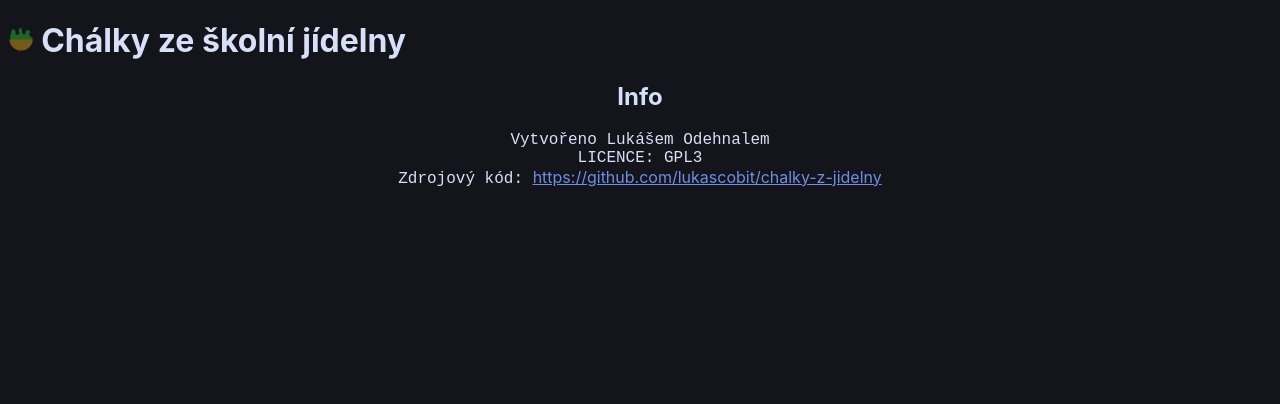
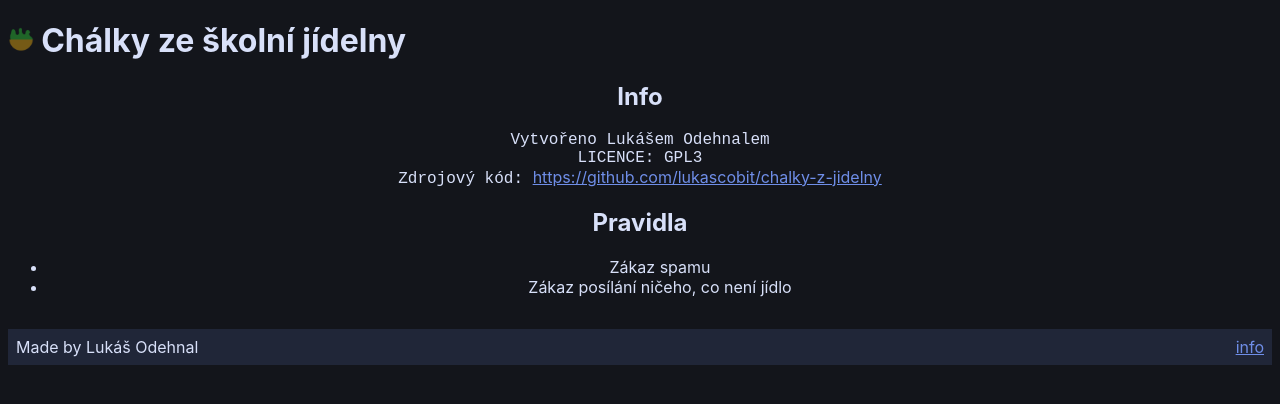
Before and after one commit to divear/chalky-z-jidelny, a React (Create React App) app: page /info in a window 1280 px wide. Shown: the top 404 px of the page. Built offline with nearby package versions, Linux system fonts and the light colour scheme; no server answers.

Commit message:
title and css changes

```diff
--- a/src/App.css
+++ b/src/App.css
@@ -41,6 +41,7 @@ textarea{
   padding: 0.2vw;
 }
 footer{
+  position: relative;
   background-color: var(--fr);
   padding: 0.5rem;
   margin: 2rem 0 0 0;
--- a/src/App.jsx
+++ b/src/App.jsx
@@ -11,6 +11,7 @@ import NewChalka from './components/NewChalka';
 import NewComment from './components/NewComment';
 import logo from "./components/imgs/logo.png"
 import Info from './components/Info';
+import NotFound from './components/NotFound';
 
 function App() {
   return (
@@ -25,9 +26,13 @@ function App() {
           <Route path="new/chalka" element={<NewChalka />}></Route>
           <Route path="chalky/:id" element={<SpecificChalka />}></Route>
           <Route exact path="/" element={<Home />}></Route>
+          <Route path="*" element={<NotFound />}></Route>
         </Routes>
       </Router>
-
+      <footer>
+        Made by Lukáš Odehnal
+        <a className='floatRight' href="/info">info</a>
+      </footer>
     </>
   );
 }
--- a/src/components/Home.jsx
+++ b/src/components/Home.jsx
@@ -39,10 +39,7 @@ function Home() {
                     )
                 })}
             </div>
-            <footer>
-                Made by Lukáš Odehnal
-                <a className='floatRight' href="/info">info</a>
-            </footer>
+
         </div>
     </div>
 }
--- a/src/components/Info.jsx
+++ b/src/components/Info.jsx
@@ -2,12 +2,18 @@ import React from 'react';
 
 function Info() {
     return <div>
+        <title>Info</title>
         <h2 className='headerText'>Info</h2>
         <p className='info'>
             Vytvořeno Lukášem Odehnalem<br />
             LICENCE: GPL3 <br />
             Zdrojový kód: <a href="https://github.com/lukascobit/chalky-z-jidelny">https://github.com/lukascobit/chalky-z-jidelny</a>
         </p>
+        <h2 className='headerText'>Pravidla</h2>
+        <ul className='info'>
+            <li>Zákaz spamu</li>
+            <li>Zákaz posílání ničeho, co není jídlo</li>
+        </ul>
 
     </div>;
 }
--- /dev/null
+++ b/src/components/NotFound.jsx
@@ -0,0 +1,11 @@
+import React from 'react';
+
+function NotFound() {
+    return <div>
+        <title>404</title>
+        <h3>404</h3>
+        <h2 className='error'>Stránka nenalezena lol</h2>
+    </div>;
+}
+
+export default NotFound;
```
